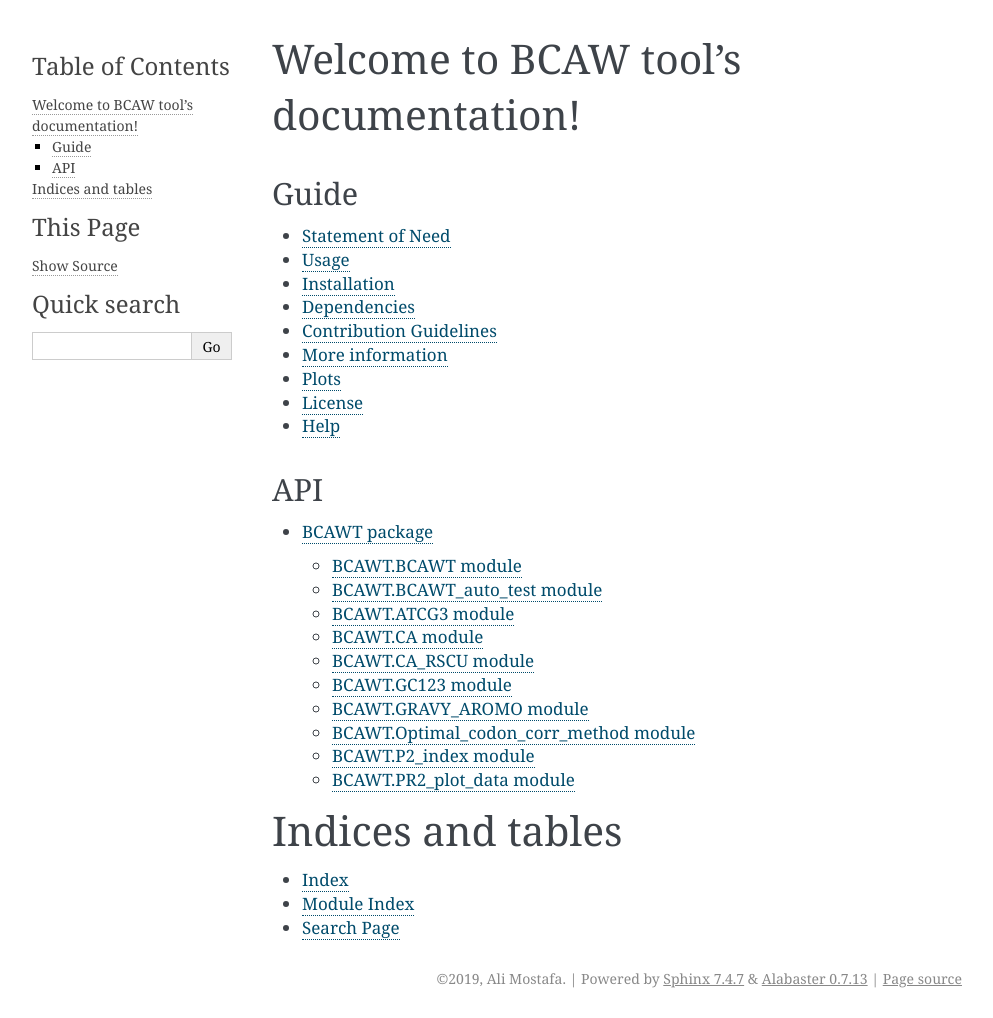
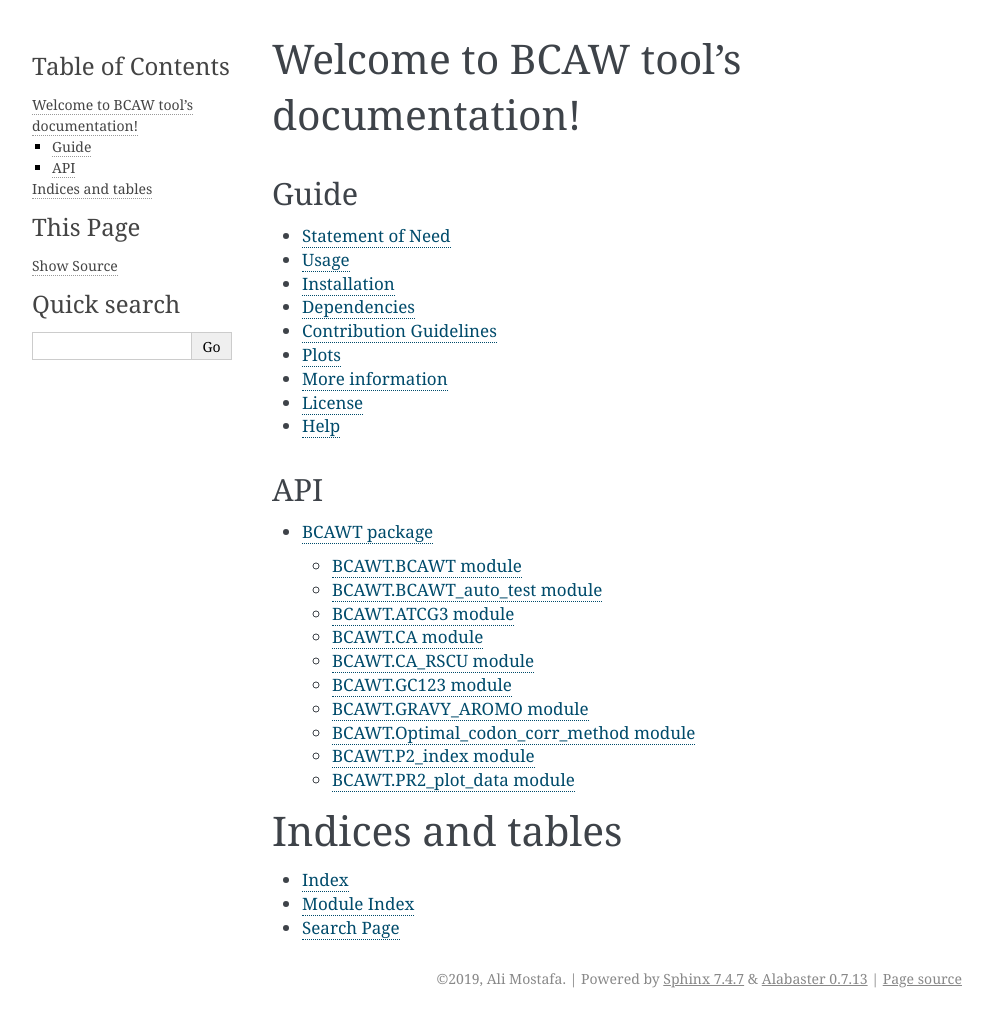
Before and after one commit to AliYoussef96/BCAW-Tool, a Sphinx documentation site: the page built from docs/index.rst, in a window 1280 px wide. Shown: the whole page, without its empty margins (148-1141 px from the left). Built offline with Sphinx 7.4.7, drawn with Linux system fonts in a browser that asks for light colours.

```diff
--- a/docs/index.rst
+++ b/docs/index.rst
@@ -12,8 +12,8 @@ Guide
    install
    Dependencies
    Contribution
+   plots
    Documentations
-   plots
    License
    help
 
```
